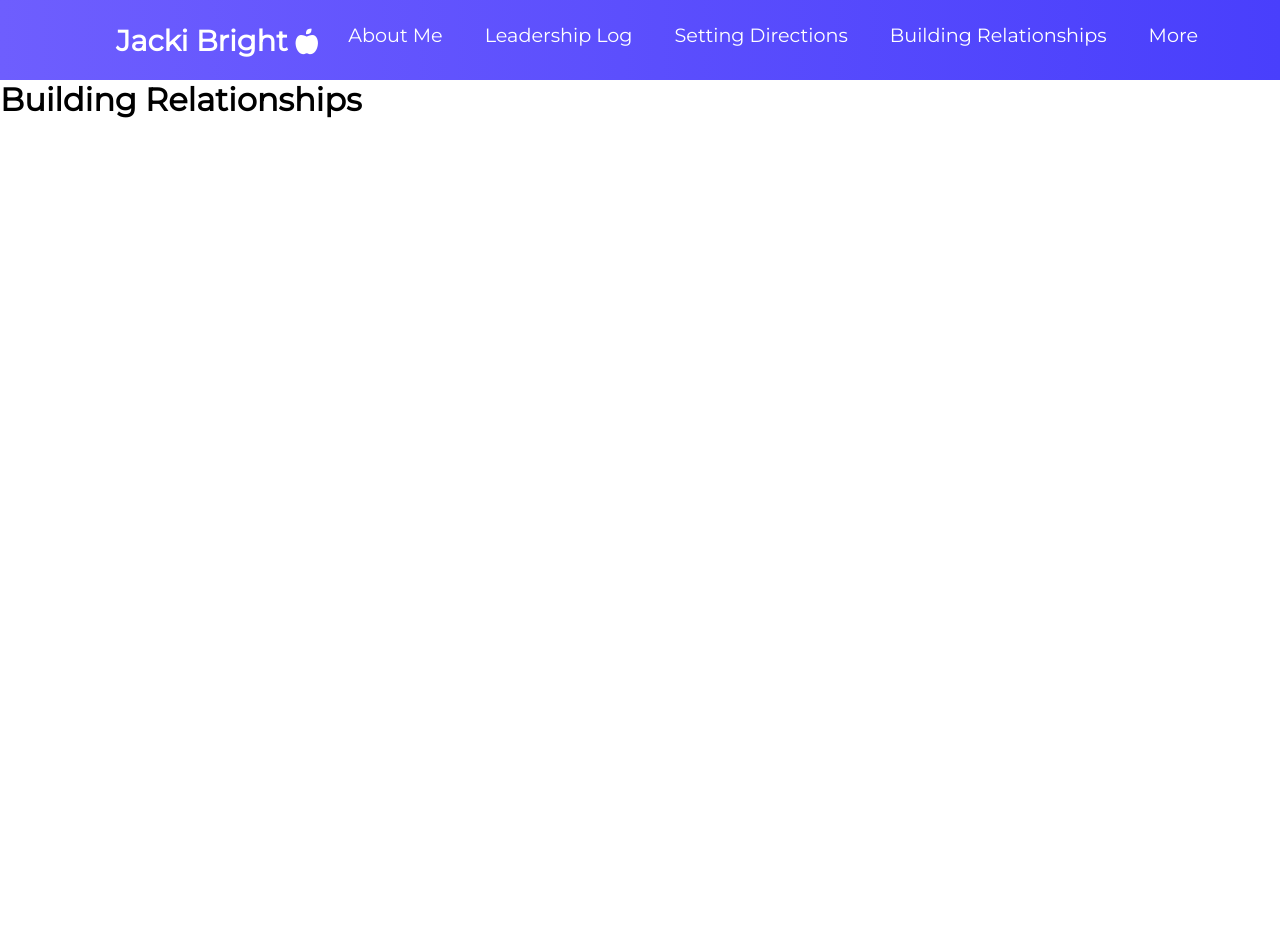
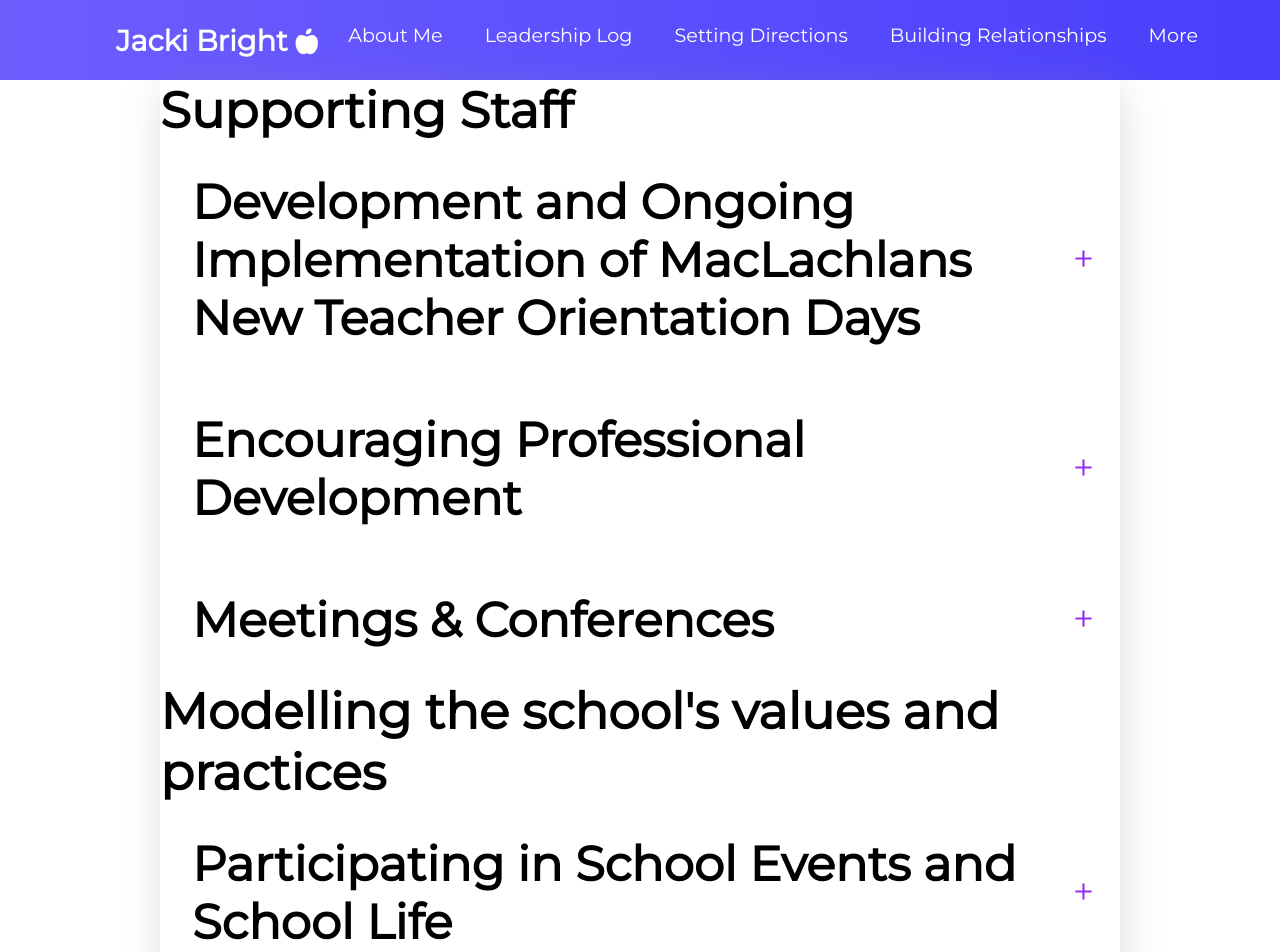
Before and after one commit to Gryph175/Jacki-Bright, a React (Create React App) app: page /relations in a window 1280 px wide. Shown: the top 952 px of the page. Before the commit the page ends 800 px from the top, so only its background shows below. Built offline with nearby package versions, Linux system fonts and the light colour scheme.

Commit message:
relations

```diff
--- /dev/null
+++ b/src/Relations.css
@@ -0,0 +1,3 @@
+.staff {
+    font-size: 50px;
+}
--- a/src/Relations.js
+++ b/src/Relations.js
@@ -1,14 +1,71 @@
-import React from 'react';
+import './Relations.css'
+import React, {useState} from 'react';
+import {IconContext} from 'react-icons';
+import {FiPlus, FiMinus} from 'react-icons/fi';
+import {Data} from './RelationsData';
+import {Data2} from './RelationsData2';
 
-function Relations(){
-    return(
-        <div className='Relations'>
+const Relations = () => {
 
-            <h1>
-                Building Relationships
-            </h1>
-        </div>
-    );
+const [clicked, setClicked] = useState(false)
+
+const toggle = index => {
+    if(clicked === index) {
+        return setClicked(null)
+    }
+
+    setClicked(index)
 }
 
+    return (
+        <IconContext.Provider value={{ color: 'rgb(147, 46, 241)', size: '25px'}}>
+            <div className="AccordionSection">
+                <div className="Container">
+                    <h1 className='staff'>Supporting Staff</h1>
+                    {Data.map((item, index) => {
+                        return (
+                            <>
+                            <div className="Wrap" onClick={() => toggle(index)} key={index}>
+                                <h1 className="title">{item.title}</h1>
+                                <span>{clicked === index ? <FiMinus /> : <FiPlus />}</span>
+                            </div>
+
+                            {clicked === index ? (
+                                <div className="Dropdown">
+                                    <p>{item.contents}</p>
+                                </div>
+                            ) : null}
+
+
+                            </>
+                        )
+                    })}
+
+                    <h1 className='staff'>Modelling the school's values and practices</h1>
+                    {Data2.map((item, index) => {
+                        return (
+                            <>
+                            <div className="Wrap" onClick={() => toggle(index)} key={index}>
+                                <h1 className="title">{item.title}</h1>
+                                <span>{clicked === index ? <FiMinus /> : <FiPlus />}</span>
+                            </div>
+
+                            {clicked === index ? (
+                                <div className="Dropdown">
+                                    <p>{item.contents}</p>
+                                </div>
+                            ) : null}
+
+
+                            </>
+                        )
+                    })}
+                </div>
+
+            </div>
+
+        </IconContext.Provider>
+    );
+};
+
 export default Relations;
--- /dev/null
+++ b/src/RelationsData.js
@@ -0,0 +1,17 @@
+export const Data = [
+    {
+        title: 'Development and Ongoing Implementation of MacLachlans New Teacher Orientation Days',
+        contents: 'My first year as a teacher at Mac did not have any orientation or training prior to the start of the school year for new teachers to MacLachlan.  The following year along with a co-worker who also started with me we developed a two-day orientation program that I continue to deliver every August.',
+    },
+
+    {
+        title: 'Encouraging Professional Development',
+        contents: 'I present a budget to the Board for staff PD and encourage all staff to participate in continued PD to encourage new practices that match their interests and the schools goals.  Some of these have included PYP Workshops, Levels 1, 2 & 3, Cohort 21, Harvards Project Zero and CIS Workshops.',
+    },
+
+    {
+        title: 'Meetings & Conferences',
+        contents: 'I meet with teachers in several different ways, staff, divisional, grade and committee meetings are scheduled throughout the school year and each of those schedules are set in August prior to the start of that school year.  Individual meetings are made as needed and my door is always open.',
+    },
+
+];
--- /dev/null
+++ b/src/RelationsData2.js
@@ -0,0 +1,13 @@
+export const Data2 = [
+    {
+        title: 'Participating in School Events and School Life',
+        contents: 'I do not lead from my office.  I lead by example.  I start every day with morning door duty and greet every student by name as they enter the building.  I also end the day with traffic duty to say good-bye to students as they leave for the day.  I am highly visible in school events including Galas, Fun Fairs, Spirit Days and Student Staff sports.',
+    },
+
+    {
+        title: 'Continued Love of Learning',
+        contents: 'Learning never ends and I continue to expand my knowledge.',
+    },
+
+
+];
```
